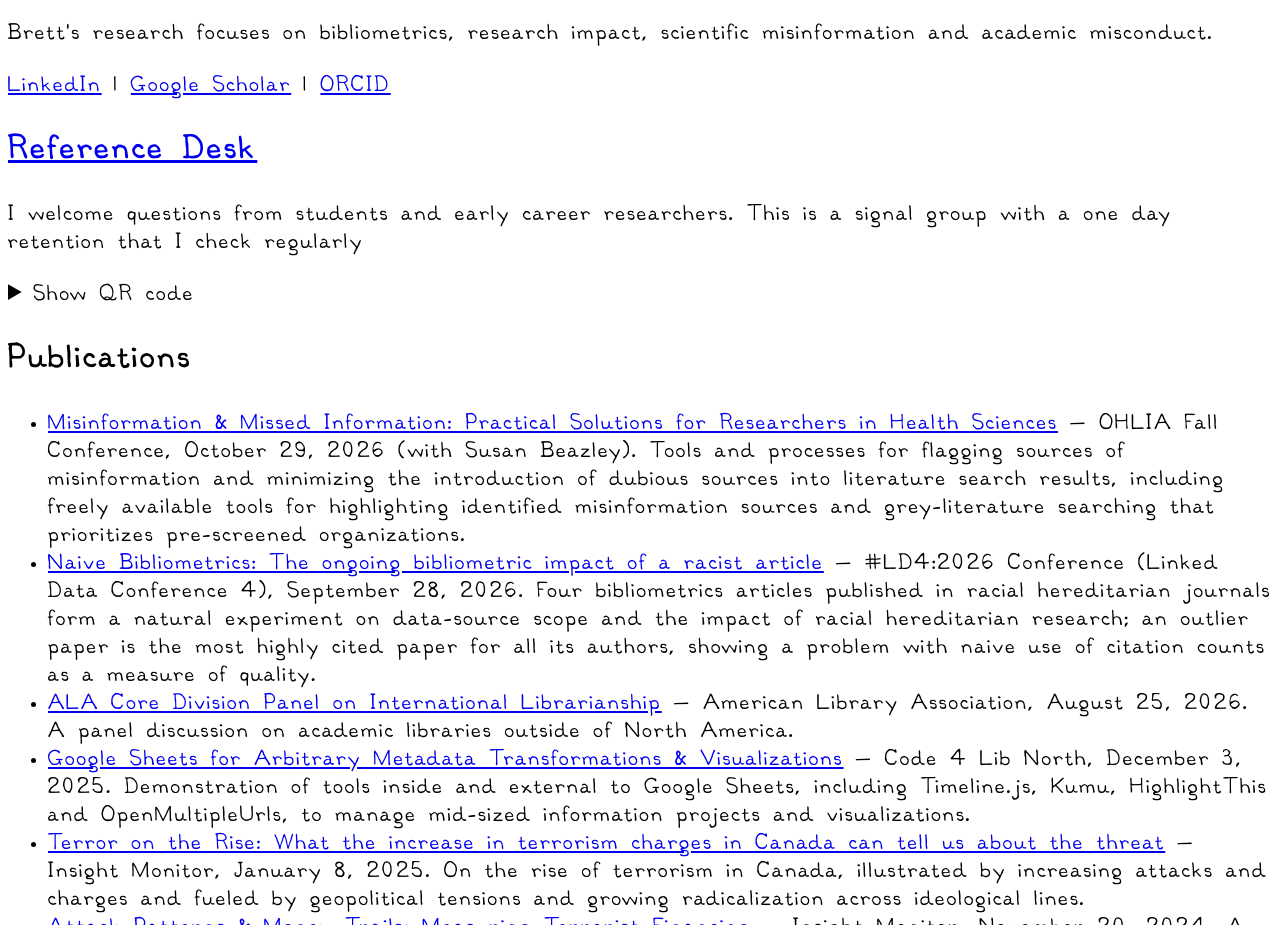
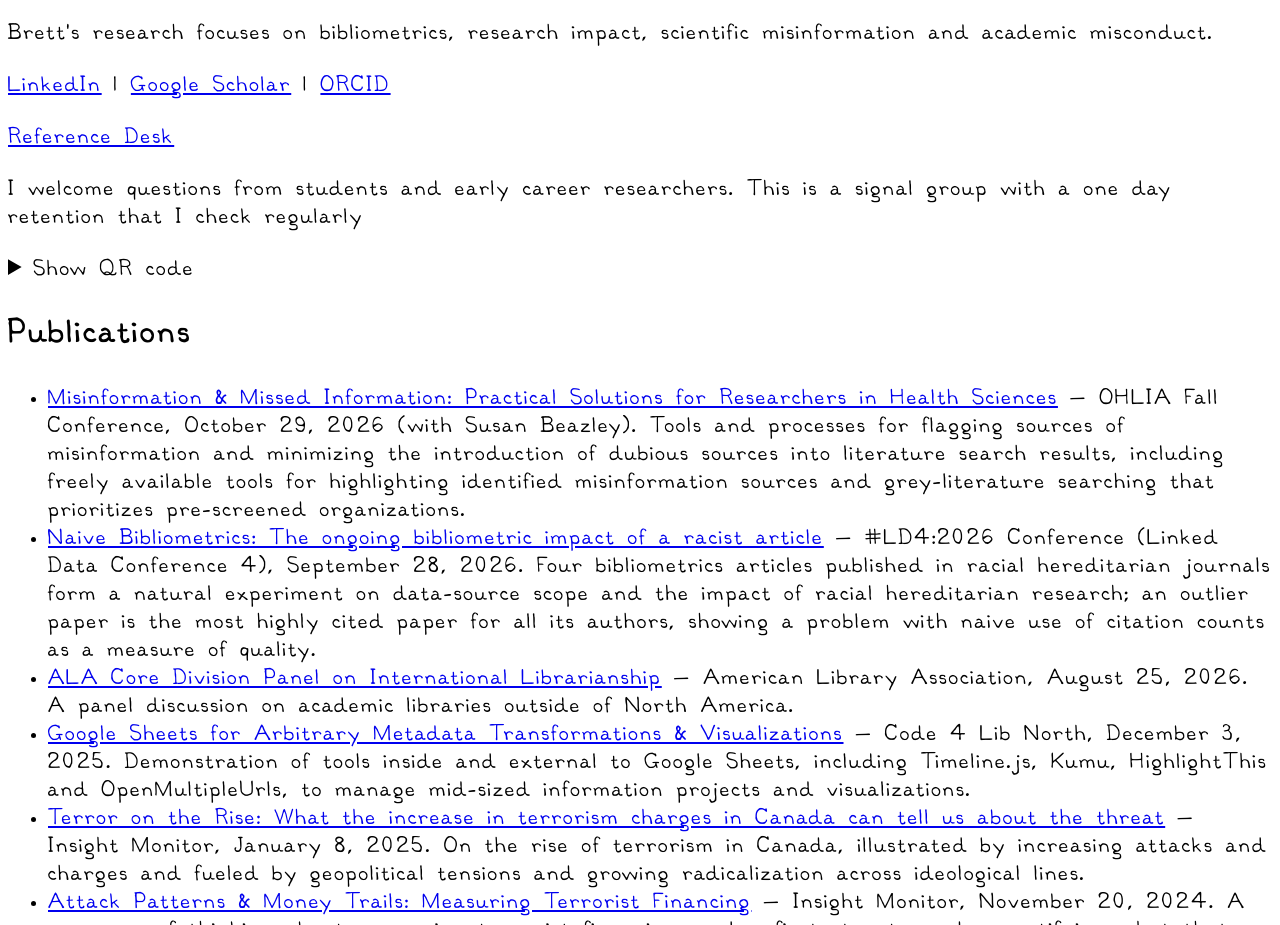
Before and after one commit to brettlwilliams/BW-Website, a plain HTML site: page index.html in a window 1280 px wide. Shown: the part 884-1809 px from the top of the page. Drawn offline with Linux system fonts and the light colour scheme.

Commit message:
Change Reference Desk heading to paragraph link

```diff
--- a/index.html
+++ b/index.html
@@ -47,7 +47,7 @@ img {
 <p>Brett has worked as an independent consultant on information management for small consulting firms. He created and maintained the dataset for the largest existing collection of Canadian terrorism charges and convictions, which has been used in several publications in Insight Monitor.</p>
 <p>Brett's research focuses on bibliometrics, research impact, scientific misinformation and academic misconduct.</p>
 <p><a href="https://www.linkedin.com/in/brettlwilliams" target="_blank" rel="noopener">LinkedIn</a> | <a href="https://scholar.google.com/citations?user=3txufSAAAAAJ&hl=en" target="_blank" rel="noopener">Google Scholar</a> | <a href="https://orcid.org/0000-0003-2517-2135" target="_blank" rel="noopener">ORCID</a></p>
-<h2><a href="https://signal.group/#CjQKID011WAMMJGqpXT9m9fdmOvQS06ig8gora10ES9coROJEhAq3ZLUMe2Vi-699K-vwGzl" target="_blank" rel="noopener">Reference Desk</a></h2>
+<p><a href="https://signal.group/#CjQKID011WAMMJGqpXT9m9fdmOvQS06ig8gora10ES9coROJEhAq3ZLUMe2Vi-699K-vwGzl" target="_blank" rel="noopener">Reference Desk</a></p>
 <p>I welcome questions from students and early career researchers. This is a signal group with a one day retention that I check regularly</p>
 <details>
 <summary>Show QR code</summary>
```
